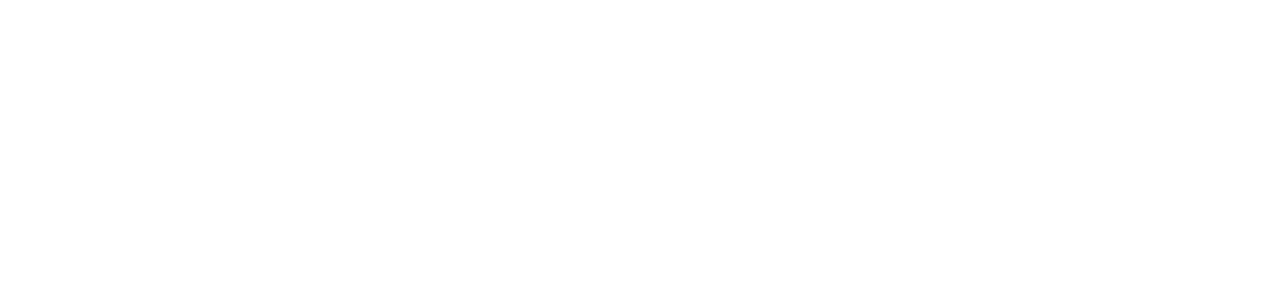
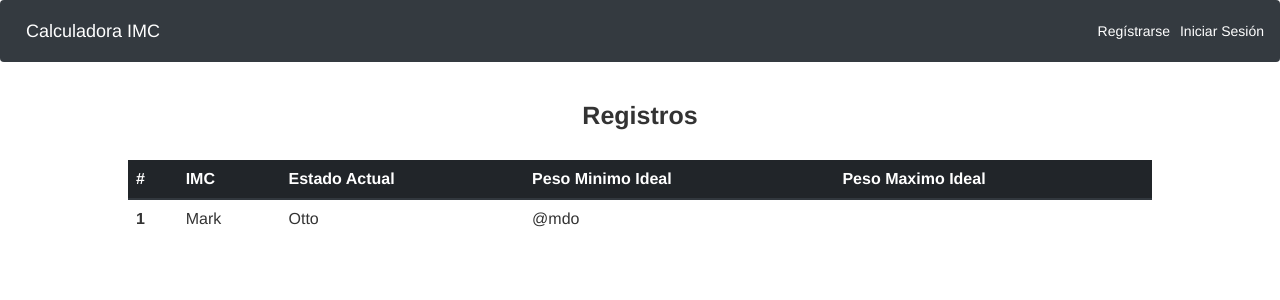
Before and after one commit to VictorMedel99/calculadora-IMC, an Angular app: page /usuarios in a window 1280 px wide. Before the commit this address led to /. Shown: the top 300 px of the page. Built offline with nearby package versions, Linux system fonts and the light colour scheme.

Commit message:
interfaces de usuario terminadas

```diff
--- a/src/app/app-routing.module.ts
+++ b/src/app/app-routing.module.ts
@@ -3,6 +3,7 @@
 import { IMCUIComponent } from './imcui/imcui.component';
 import { RegistrarseComponent } from './registrarse/registrarse.component';
 import { IniciarSesionComponent } from './iniciar-sesion/iniciar-sesion.component';
+import {UIUsuarioComponent} from './uiusuario/uiusuario.component';
 
 const routes: Routes = [
   {
@@ -22,6 +23,10 @@
     path: "iniciarsesion",
     component: IniciarSesionComponent
   },
+  {
+    path: "usuarios",
+    component: UIUsuarioComponent
+  },
 ];
 
 @NgModule({
--- a/src/app/app.module.ts
+++ b/src/app/app.module.ts
@@ -8,6 +8,7 @@
 import { NavbarInicialComponent } from '../app/navbar-inicial/navbar-inicial.component';
 import { RegistrarseComponent } from './registrarse/registrarse.component';
 import { IniciarSesionComponent } from './iniciar-sesion/iniciar-sesion.component';
+import { UIUsuarioComponent } from './uiusuario/uiusuario.component';
 
 @NgModule({
   declarations: [
@@ -15,7 +16,8 @@
     IMCUIComponent,
     NavbarInicialComponent,
     RegistrarseComponent,
-    IniciarSesionComponent
+    IniciarSesionComponent,
+    UIUsuarioComponent
   ],
   imports: [
     BrowserModule,
--- a/src/app/iniciar-sesion/iniciar-sesion.component.html
+++ b/src/app/iniciar-sesion/iniciar-sesion.component.html
@@ -13,8 +13,7 @@
                 <input type="password" id="contra" class="form-control" #inputContra placeholder="Ingresa tu Contraseña">
             </div>
             <div class="text-center">
-                <p><a href="/#">¿Has olvidado tu contraseña?</a></p>
-                <p>¿No tienes cuenta? <a href="/registro"> Regístra tu cuenta</a></p>
+                <p>¿No tienes cuenta? <a href="/registrate"> Regístra tu cuenta</a></p>
             </div>
             <div class="text-center">
                 <input type="submit" value="Iniciar" class="btn btn-lg btn_spotify mt-3">
--- /dev/null
+++ b/src/app/uiusuario/uiusuario.component.css
@@ -0,0 +1,14 @@
+#historial{
+    padding: 30px;
+    font-size: 16px;
+    width: 80%;
+    margin-left: auto;
+    margin-right: auto;
+}
+
+.principal{
+    text-align: center;
+    font-size: 25px;
+    font-weight: bold;
+    padding: 20px;
+}
--- /dev/null
+++ b/src/app/uiusuario/uiusuario.component.html
@@ -0,0 +1,21 @@
+<app-navbar-inicial></app-navbar-inicial>
+<h1 class="principal">Registros</h1>
+<table id="historial" class="table">
+    <thead class="thead-dark">
+      <tr>
+        <th scope="col">#</th>
+        <th scope="col">IMC</th>
+        <th scope="col">Estado Actual</th>
+        <th scope="col">Peso Minimo Ideal</th>
+        <th scope="col">Peso Maximo Ideal</th>
+      </tr>
+    </thead>
+    <tbody>
+      <tr>
+        <th scope="row">1</th>
+        <td>Mark</td>
+        <td>Otto</td>
+        <td>@mdo</td>
+      </tr>
+    </tbody>
+  </table>
--- /dev/null
+++ b/src/app/uiusuario/uiusuario.component.ts
@@ -0,0 +1,15 @@
+import { Component, OnInit } from '@angular/core';
+
+@Component({
+  selector: 'app-uiusuario',
+  templateUrl: './uiusuario.component.html',
+  styleUrls: ['./uiusuario.component.css']
+})
+export class UIUsuarioComponent implements OnInit {
+
+  constructor() { }
+
+  ngOnInit(): void {
+  }
+
+}
```
Also changed, not shown: 1 other file (tests, documents, lock files or other folders).
